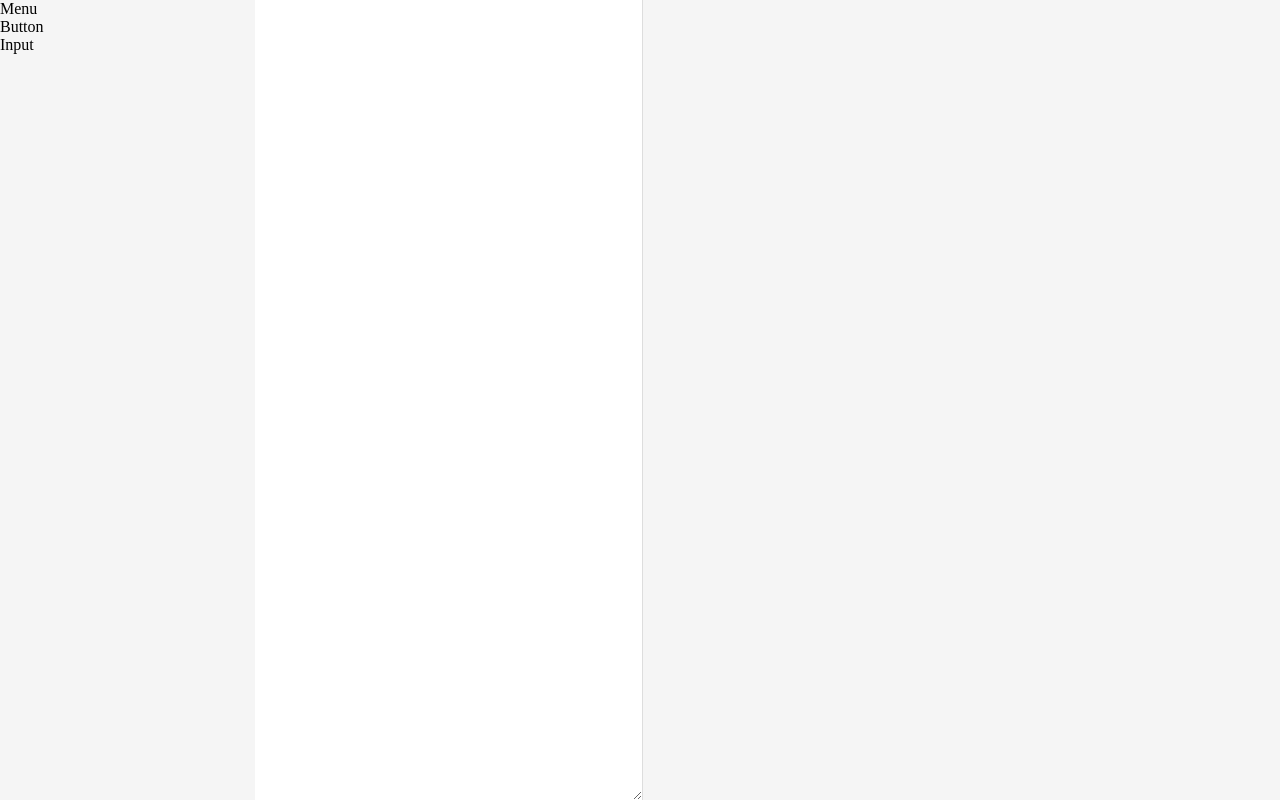
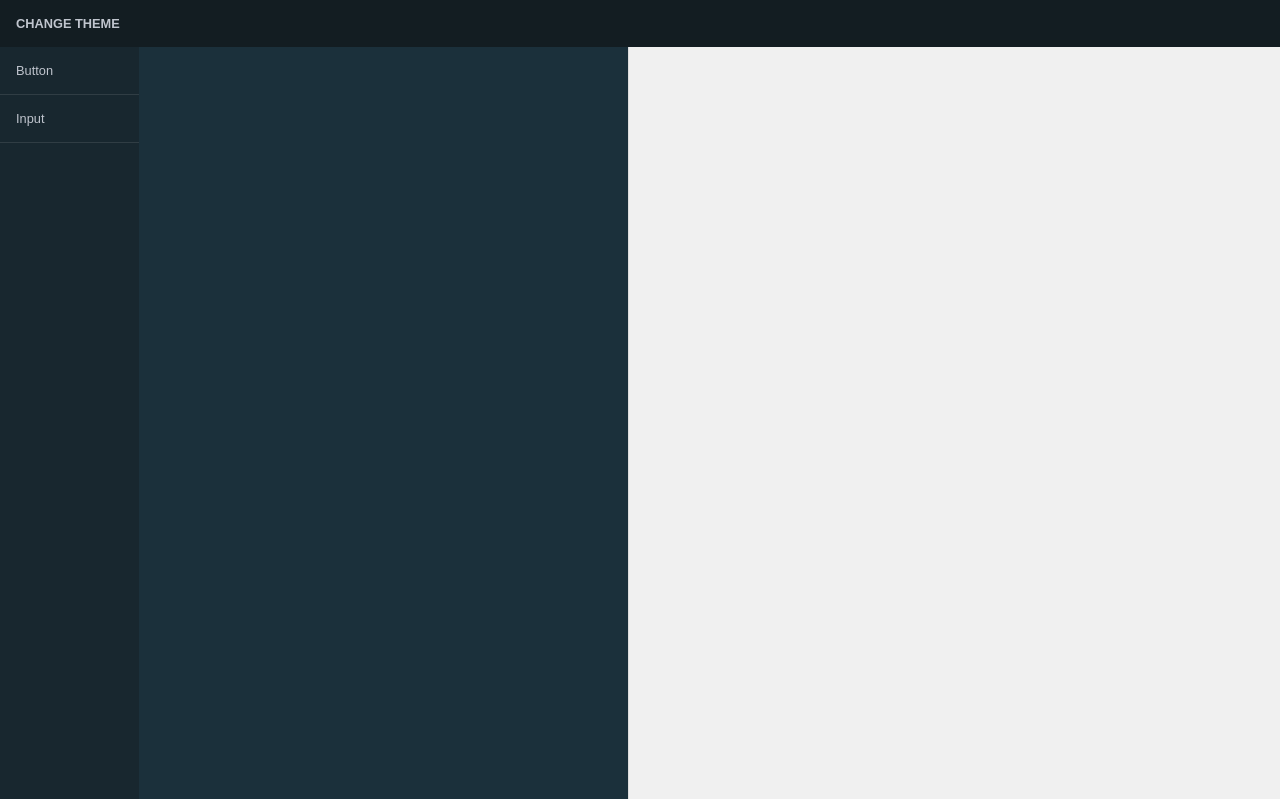
Before and after one commit to nmss-framework/nmss, a website with bundled scripts: page doc/index.html in a window 1280 px wide. Built offline with nearby package versions, Linux system fonts and the light colour scheme.

Commit message:
flex layout

```diff
--- a/doc/css/doc.css
+++ b/doc/css/doc.css
@@ -1,3 +1,7 @@
+* {
+    box-sizing:border-box;
+}
+
 html, body {
     width: 100%;
     height: 100%;
@@ -9,23 +13,64 @@ html, body {
     padding: 0;
     margin: 0;
     display: flex;
+    flex-wrap: wrap;
+    align-items: stretch;
     width: 100%;
-    height: 100%;
+    height: calc(100% - 3rem);
 }
 
-.section-menu {
-    background: #f5f5f5;
-    width: 20%;
+.section-actions {
+    background: #131D22;
+    width: 100%;
+    color: #c0c5ce;
+    font-family: sans-serif;
+    font-size: 0.8rem;
+    text-transform: uppercase;
+    font-weight: bold;
+    max-height: 3rem;
 }
 
+    .section-actions-item {
+        padding: 1rem;
+    }
+
+.section-elements {
+    background: #18272F;
+    color: #c0c5ce;
+    flex-grow: 1;
+}
+
+    .section-elements-item {
+        font-family: sans-serif;
+        padding: 1rem;
+        font-size: 0.8rem;
+        border-bottom: 1px solid rgba(255,255,255,0.1);
+    }
+
+    .section-elements-item:hover {
+        background: #5AB4CF;
+        cursor: pointer;
+    }
+
+
+
 .section-code {
-    width: 30%;
+    flex-grow:4;
     border-left: 1px solid #DDD;
+    background: #1b303b;
     border:0;
+    color: #c0c5ce;
+    padding: 1rem;
+    margin: 0;
+    resize: none;
+}
+
+.section-code:focus {
+    outline: 0;
 }
 
 .section-preview {
-    width: 50%;
+    flex-grow:5;
     border-left: 1px solid #DDD;
 }
 
@@ -38,7 +83,16 @@ html, body {
     padding: 1rem;
 }
 
+.wrapper-preview {
+    padding: 1rem;
+    background: #DDD;
+}
+
 .content-preview {
+    padding: 1rem;
+    background: #f0f0f0;
+    box-shadow: 0 0 1rem 1rem (0,0,0,0.1);
+    margin: 0 auto;
 }
 
 .section {
--- a/doc/index.html
+++ b/doc/index.html
@@ -7,20 +7,30 @@
     <link rel="stylesheet" href="css/doc.css">
     <script src="js/doc.js"></script>
     <script src="js/vendor/behave.js"></script>
+    <script src="js/vendor/emmet.min.js"></script>
 </head>
 
-<body class="section-main">
-    <div class="section-menu">
-        Menu
+<body>
+
+    <div class="section-actions">
+        <div class="section-actions-item">
+            Change theme
+        </div>
+    </div>
+
+    <div class="section-main">
+
+        <div class="section-elements">
             <nav>
-            <div id="button" draggable="true" ondragenter="return nmss.dragEnter(event)" ondragstart="return nmss.dragStart(event)" ondrop="return nmss.dragDrop(event)" ondragover="return nmss.dragOver(event)">Button
+                <div class="section-elements-item" id="button" draggable="true" ondragenter="return nmss.dragEnter(event)" ondragstart="return nmss.dragStart(event)" ondrop="return nmss.dragDrop(event)" ondragover="return nmss.dragOver(event)">Button
                 </div>
-            <div id="input" draggable="true" ondragenter="return nmss.dragEnter(event)" ondragstart="return nmss.dragStart(event)" ondrop="return nmss.dragDrop(event)" ondragover="return nmss.dragOver(event)">Input
+                <div class="section-elements-item" id="input" draggable="true" ondragenter="return nmss.dragEnter(event)" ondragstart="return nmss.dragStart(event)" ondrop="return nmss.dragDrop(event)" ondragover="return nmss.dragOver(event)">Input
                 </div>
             </nav>
         </div>
         <textarea class="section-code" id="section-code" contenteditable="true" ondragenter="return nmss.dragEnter(event)" ondrop="return nmss.dragDrop(event)" ondragover="return nmss.dragOver(event)"></textarea>
         <iframe id="section-preview" src="preview.html" frameborder="0" class="section-preview"></iframe>
+    </div>
 </body>
 
 </html>
--- a/doc/js/doc.js
+++ b/doc/js/doc.js
@@ -52,13 +52,19 @@ document.addEventListener("DOMContentLoaded", function(event) {
 
     var observable = document.querySelector('#section-code');
     var previewer = document.querySelector('#section-preview');
-    var editor = new Behave({
-        textarea: observable
+    // var editor = new Behave({
+    //     textarea: observable
+    // });
+
+    emmet.require('textarea').setup({
+        pretty_break: true, // enable formatted line breaks (when inserting
+                            // between opening and closing tag)
+        use_tab: true       // expand abbreviations by Tab key
     });
 
 // requestanimationframe?
 
-    setInterval(rePaint, 10);
+    setInterval(rePaint, 1000);
 
     function rePaint(e) {
         previewer.contentWindow.document.open();
@@ -68,8 +74,8 @@ document.addEventListener("DOMContentLoaded", function(event) {
             '<link rel="stylesheet" href="css/nmss.css">' +
             '<link rel="stylesheet" href="css/doc.css">' +
             '</head>' +
-            '<body>' + observable.value.replace(/&lt;/g, '<').replace(/&gt;/g, '>').replace(/&nbsp;/g, '') +
-            '</body></html>');
+            '<body class="wrapper-preview"><div class="content-preview">' + observable.value.replace(/&lt;/g, '<').replace(/&gt;/g, '>').replace(/&nbsp;/g, '') +
+            '</div></body></html>');
         previewer.contentWindow.document.close();
     }
 
--- a/package.json
+++ b/package.json
@@ -25,6 +25,7 @@
     "gulp": "^3.8.11",
     "gulp-sass": "^1.3.3",
     "gulp-sourcemaps": "^1.5.0",
-    "serve-static": "^1.9.1"
+    "serve-static": "^1.9.1",
+    "gulp-autoprefixer": "~2.1.0"
   }
 }
```
Lines whose indentation alone changed are shown as unchanged.
